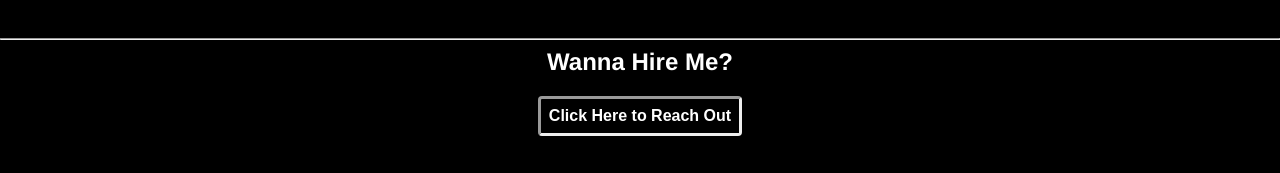
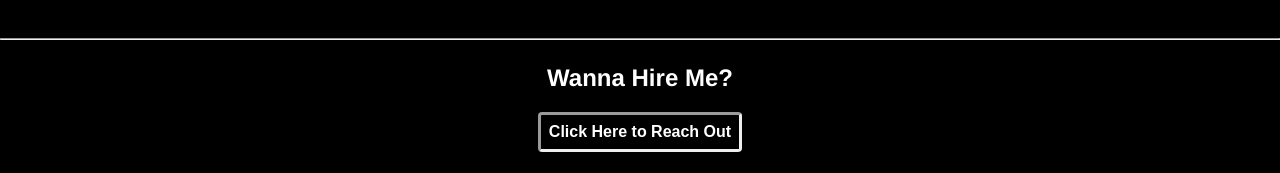
Before and after one commit to roc2246/portfolio-2.0, a Svelte app: page / in a window 1280 px wide. Shown: the part 2136-2309 px from the top of the page. Before the commit the page ends 2288 px from the top, so only its background shows below. Built offline with nearby package versions, Linux system fonts and the light colour scheme.

Commit message:
Added alternative language icons and fixed margins in Contact.svelte

```diff
--- a/src/sections/Contact.svelte
+++ b/src/sections/Contact.svelte
@@ -10,6 +10,7 @@
     flex-direction: column;
     align-items: center;
 
-    padding-bottom: 1rem;
+    margin-top: 1.5rem;
+    margin-bottom: 1.5rem;
 }
 </style>
```
Also changed, not shown: public/images/languages/html5-icon.png (added), public/images/languages/html5.png (added).
